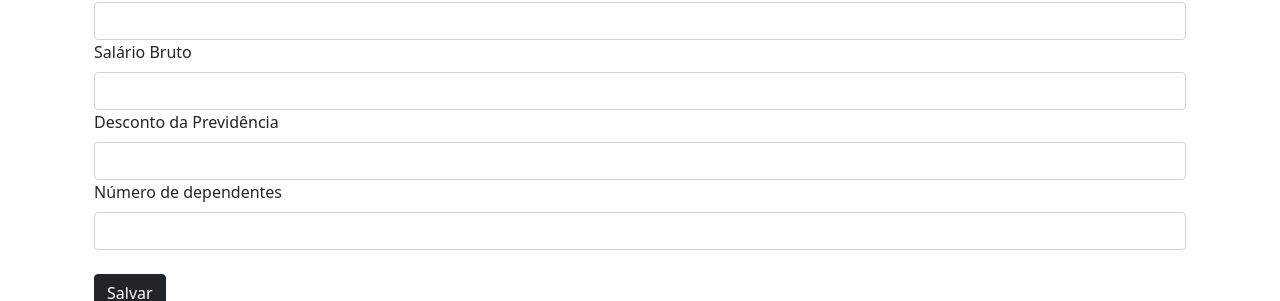
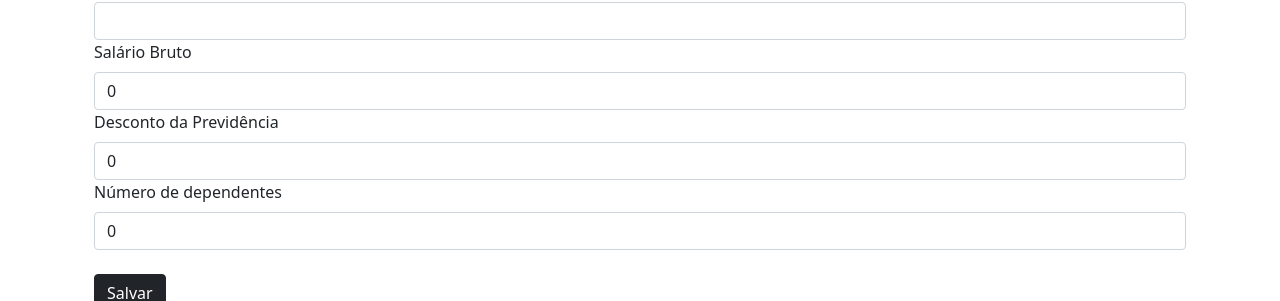
Before and after one commit to MogLuiz/desafioSeidor, a React (Create React App) app in the folder contributors_frontend/: page /colaboradores in a window 1280 px wide. Both pictures are taken after a click on the button "Novo Colaborador". Shown: the part 260-561 px from the top of the page. Built offline with nearby package versions, Linux system fonts and the light colour scheme; no server answers.

Commit message:
Add files via upload

```diff
--- a/contributors_frontend/src/pages/Contributors/Form/index.tsx
+++ b/contributors_frontend/src/pages/Contributors/Form/index.tsx
@@ -1,4 +1,5 @@
 import React, { useState, useEffect, ChangeEvent } from 'react'
+import { useHistory, useParams } from 'react-router-dom'
 import {  Button, Form } from 'react-bootstrap'
 import api from '../../../services/api'
 
@@ -15,8 +16,14 @@ interface IContributors {
 
 }
 
+interface IParamsProps {
+    id: string;
+}
+
 const Contributors: React.FC = () => {
 
+    const history = useHistory()
+    const { id } = useParams<IParamsProps>();
     const [model, setModel] = useState<IContributors>({
         nome: '',
         cpf: '',
@@ -25,12 +32,43 @@ const Contributors: React.FC = () => {
         numDependentes:0 ,
     })
 
+    useEffect(() => {
+        if(id !== undefined){
+            findCollaborator(id)
+        }
+    }, [id])
+
     function updatedModel (e: ChangeEvent<HTMLInputElement>) {
         setModel({
             ...model,
             [e.target.name]: e.target.value
         })
+    }
 
+    async function onSubmit(e: ChangeEvent<HTMLFormElement>){
+        e.preventDefault()
+
+        if(id !== undefined){
+            const response = await api.put(`/collaborator/${id}`, model)
+        } else {
+            const response = await api.post('/collaborator', model)
+        }
+        back()
+    }
+
+    async function findCollaborator (id: string) {
+        const response = await api.get(`collaborator/${id}`)
+        setModel({
+            nome: response.data.nome,
+            cpf: response.data.cpf,
+            salBruto: response.data.salBruto,
+            descPrevidencia: response.data.descPrevidencia,
+            numDependentes: response.data.numDependentes,
+        })
+    }
+
+    function back() {
+        history.goBack()
     }
 
     return (
@@ -38,34 +76,59 @@ const Contributors: React.FC = () => {
             <br/>
             <div className="contributors-header">
                 <h1>new Contributors</h1>
-                <Button variant="dark" size="sm">Voltar</Button>
+                <Button variant="dark" size="sm" onClick={back}>Voltar</Button>
             </div>
             <br/>
             <div className="container">
-            <Form>
-                <Form.Group controlId="formBasicEmail">
+            <Form onSubmit={onSubmit}>
+                <Form.Group >
                     <Form.Label>Nome</Form.Label>
-                    <Form.Control type="text" />
+                    <Form.Control
+                        type="text"
+                        name="nome"
+                        value={model.nome}
+                        onChange={(e: ChangeEvent<HTMLInputElement>) => updatedModel(e)}
+                    />
                 </Form.Group>
 
-                <Form.Group controlId="formBasicEmail">
+                <Form.Group >
                     <Form.Label>CPF</Form.Label>
-                    <Form.Control type="text" />
+                    <Form.Control
+                        type="text"
+                        name="cpf"
+                        value={model.cpf}
+                        onChange={(e: ChangeEvent<HTMLInputElement>) => updatedModel(e)}
+                    />
                 </Form.Group>
 
                 <Form.Group >
                     <Form.Label>Salário Bruto</Form.Label>
-                    <Form.Control type="number"  />
+                    <Form.Control
+                        type="number"
+                        name="salBruto"
+                        value={model.salBruto}
+                        onChange={(e: ChangeEvent<HTMLInputElement>) => updatedModel(e)}
+                    />
                 </Form.Group>
 
                 <Form.Group >
                     <Form.Label>Desconto da Previdência</Form.Label>
-                    <Form.Control type="number"  />
+                    <Form.Control
+                        type="number"
+                        name="descPrevidencia"
+                        value={model.descPrevidencia}
+                        onChange={(e: ChangeEvent<HTMLInputElement>) => updatedModel(e)}
+                    />
                 </Form.Group>
 
                 <Form.Group >
                     <Form.Label>Número de dependentes</Form.Label>
-                    <Form.Control type="number"  />
+                    <Form.Control
+                        type="number"
+                        name="numDependentes"
+                        value={model.numDependentes}
+                        onChange={(e: ChangeEvent<HTMLInputElement>) => updatedModel(e)}
+                    />
                 </Form.Group>
                 <br/>
                 <Button variant="dark" type="submit">
--- a/contributors_frontend/src/pages/Contributors/index.tsx
+++ b/contributors_frontend/src/pages/Contributors/index.tsx
@@ -39,6 +39,10 @@ const Contributors: React.FC = () => {
 
     function newCollaborator () {
         history.push('/colaboradores_cadastro')
+    }
+
+    function editCollaborator(id: number){
+        history.push(`/colaboradores_cadastro/${id}`)
     }
 
     function calcDiscount(contributors: IContributors){
@@ -103,8 +107,7 @@ const Contributors: React.FC = () => {
                             <td>{contributors.numDependentes}</td>
                             <td>{calcDiscount(contributors)}</td>
                             <td>
-                                <Button size="sm">Editar</Button>{' '}
-                                <Button size="sm" variant="success">Finalizar</Button>{' '}
+                                <Button size="sm" onClick={ () => editCollaborator(contributors.id)}>Editar</Button>{' '}
                                 <Button size="sm" variant="info">Visualizar</Button>{' '}
                                 <Button size="sm" variant="danger">Remove</Button>{' '}
                             </td>
--- a/contributors_frontend/src/routes.tsx
+++ b/contributors_frontend/src/routes.tsx
@@ -11,6 +11,7 @@ const Routes: React.FC = () => {
             <Route path="/" exact component={Home} />
             <Route path="/colaboradores" exact component={Contributors} />
             <Route path="/colaboradores_cadastro" exact component={ContributorsForm} />
+            <Route path="/colaboradores_cadastro/:id" exact component={ContributorsForm} />
         </Switch>
     )
 }
```
